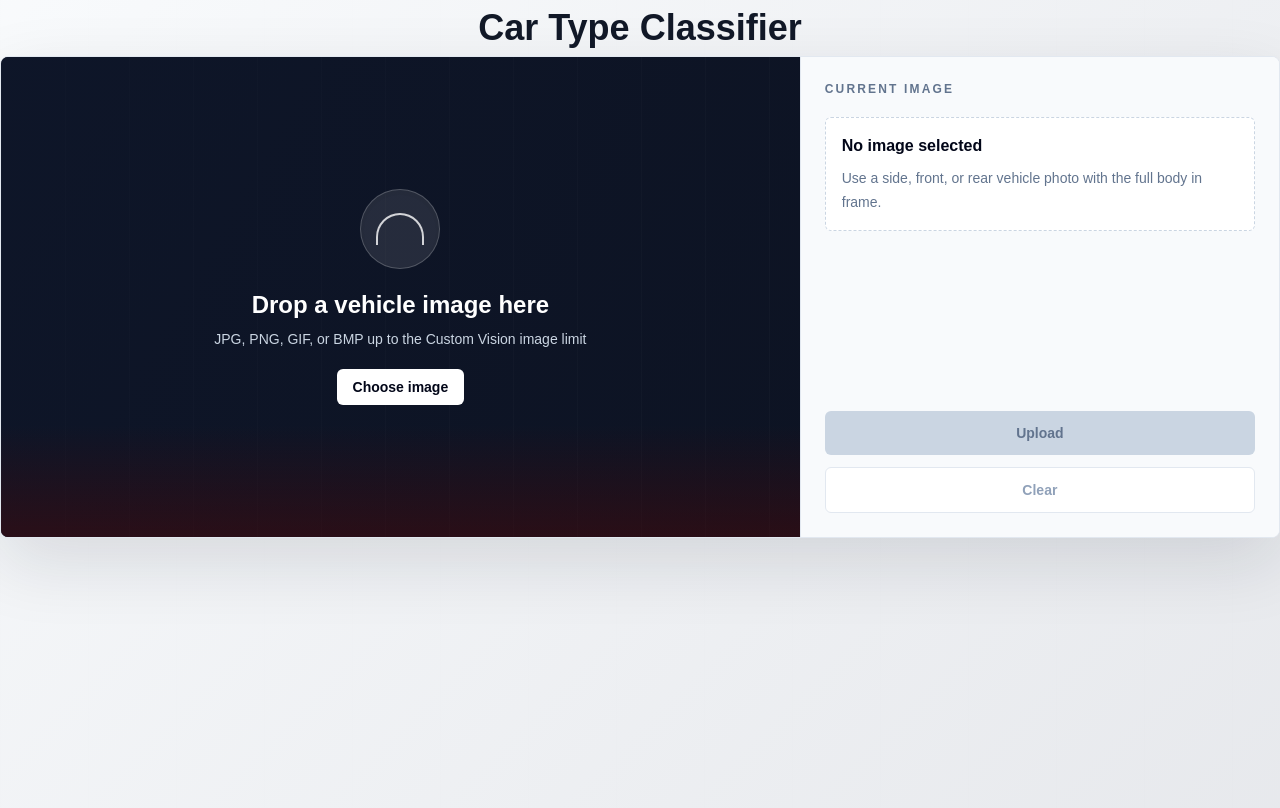
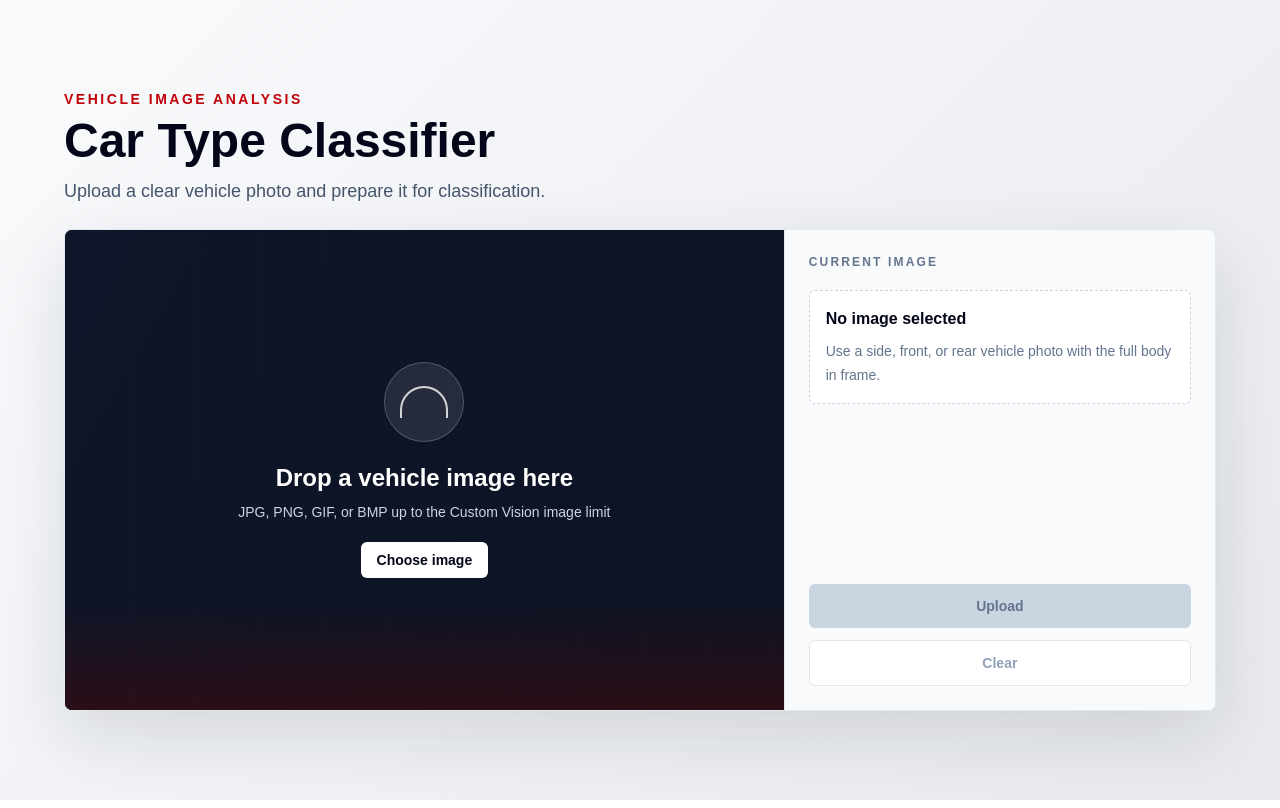
Before and after one commit to Safdari10/car-type-classifer, a Next.js app: page / in a window 1280 px wide. Built offline with nearby package versions, Linux system fonts and the light colour scheme.

Commit message:
feat: refactor Page component layout for improved structure and styling

```diff
--- a/src/app/page.tsx
+++ b/src/app/page.tsx
@@ -1,14 +1,25 @@
-"use client";
-
 import Upload from "./components/Upload";
 
-const page = () => {
+const Page = () => {
   return (
-    <div>
-      <h1 className="text-4xl text-center font-semibold m-2">Car Type Classifier</h1>
-      <Upload />
+    <div className="min-h-screen w-full px-4 py-6 text-slate-950 sm:px-6 lg:px-8">
+      <section className="mx-auto flex min-h-[calc(100vh-3rem)] w-full max-w-6xl flex-col justify-center gap-6">
+        <header className="max-w-3xl">
+          <p className="mb-2 text-sm font-semibold uppercase tracking-[0.18em] text-red-700">
+            Vehicle image analysis
+          </p>
+          <h1 className="text-4xl font-bold tracking-normal text-slate-950 sm:text-5xl">
+            Car Type Classifier
+          </h1>
+          <p className="mt-3 max-w-2xl text-base leading-7 text-slate-600 sm:text-lg">
+            Upload a clear vehicle photo and prepare it for classification.
+          </p>
+        </header>
+
+        <Upload />
+      </section>
     </div>
   );
 };
 
-export default page;
+export default Page;
```
